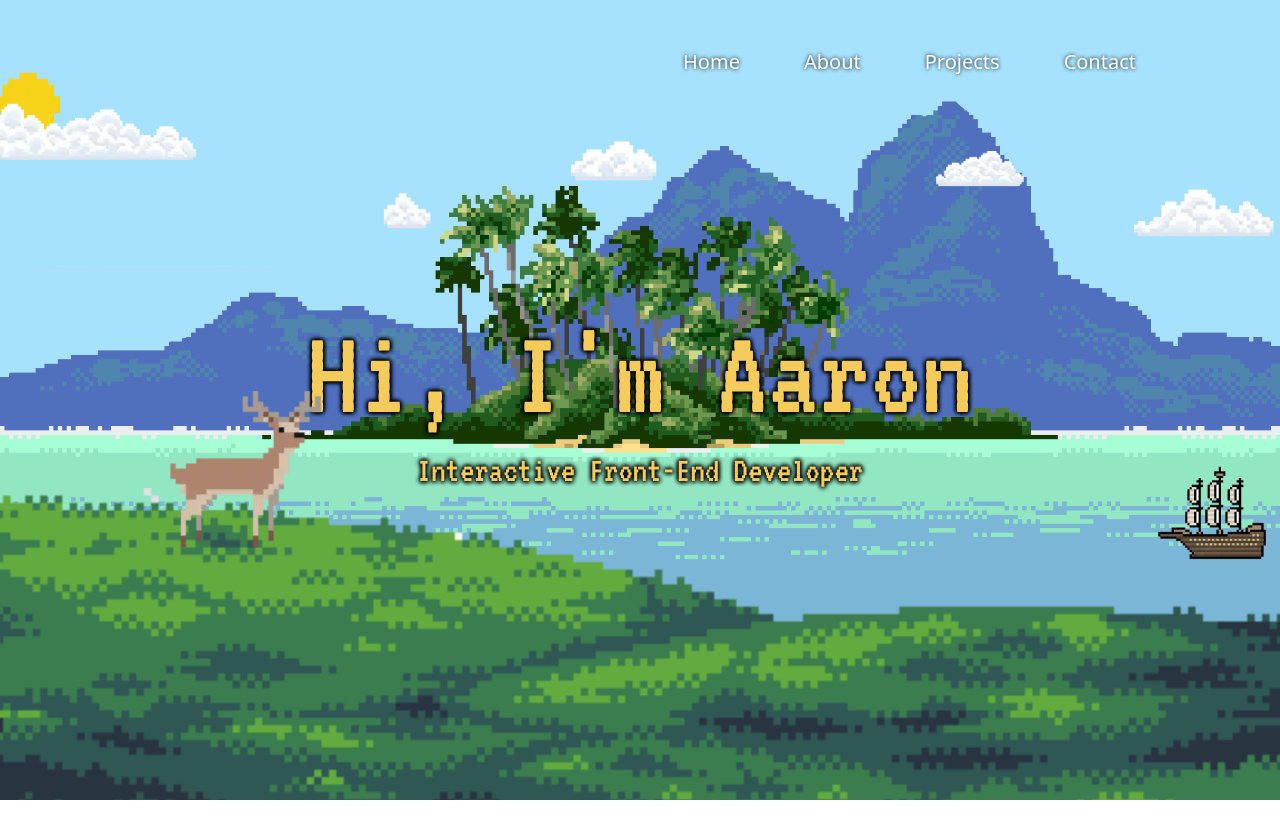
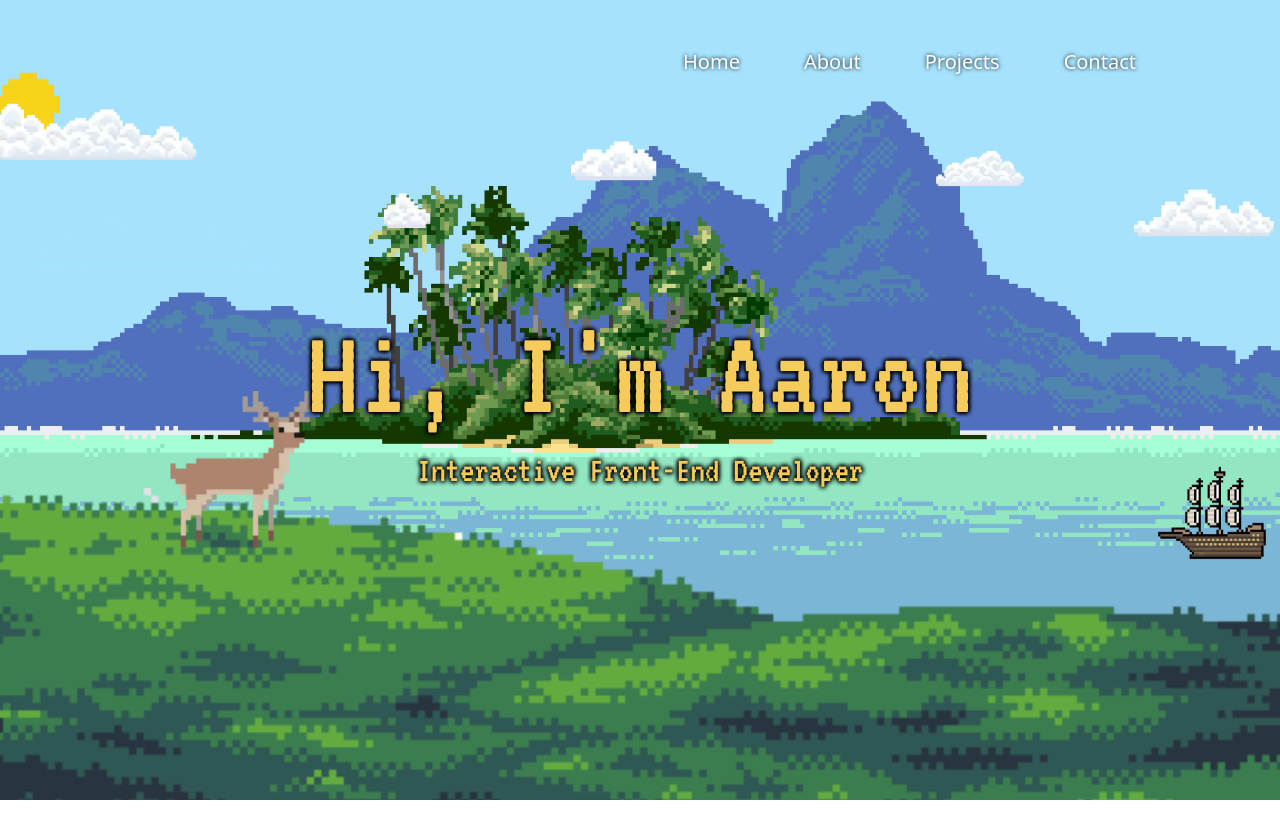
Before and after one commit to AaronHe09/portfolio, a Next.js app in the folder portfolio/: page / in a window 1280 px wide. Shown: the top 838 px of the page. Built offline with nearby package versions, Linux system fonts and the light colour scheme.

Commit message:
added parallax effect to all images

```diff
--- a/portfolio/app/globals.css
+++ b/portfolio/app/globals.css
@@ -21,12 +21,6 @@ html {
   scroll-behavior: smooth;
 }
 
-#parallax-container {
-  background-image: url("../public/island.webp");
-  background-size: cover;
-  background-repeat: no-repeat;
-}
-
 .text-shadow {
   text-shadow: 0 0 4px black;
 }
--- a/portfolio/components/Intro.tsx
+++ b/portfolio/components/Intro.tsx
@@ -19,7 +19,7 @@ const Intro = () => {
   };
 
   return (
-    <div className="absolute top-1/2 left-1/2 transform -translate-x-1/2 -translate-y-1/2 w-full p-2">
+    <div className="absolute top-1/2 left-1/2 transform -translate-x-1/2 -translate-y-1/2 w-full p-2 z-30">
       <motion.h1
         className={`${vt323.className} text-center text-7xl md:text-9xl text-shadow text-[var(--gold)] dark-shadow cursor-default`}
         variants={variant}
--- a/portfolio/components/Parallax.tsx
+++ b/portfolio/components/Parallax.tsx
@@ -26,13 +26,19 @@ const Parallax = () => {
         alt="boat"
         width={120}
         height={120}
-        className="absolute top-[58%] left-[90%]"
+        className="absolute top-[58%] left-[90%] z-10"
+        style={{
+          position: "absolute",
+          left: `${90 + scrollY * -0.015}%`,
+          top: `${58 + scrollY * 0.05}%`,
+        }}
       />
       <Image
         src="/cloud.webp"
         alt="cloud"
         layout="fill"
         objectFit="cover"
+        className="z-10"
         style={{ position: "absolute", top: `${scrollY * -0.07}%` }}
       />
       <Image
@@ -40,6 +46,7 @@ const Parallax = () => {
         alt="cloud"
         layout="fill"
         objectFit="cover"
+        className="z-10"
         style={{ position: "absolute", top: `${scrollY * -0.05}%` }}
       />
       <Image
@@ -47,42 +54,53 @@ const Parallax = () => {
         alt="cloud"
         layout="fill"
         objectFit="cover"
-        style={{ position: "absolute", top: `${scrollY * -0.1}%` }}
+        className="z-10"
+        style={{ position: "absolute", top: `${scrollY * -0.05}%` }}
       />
       <Image
         src="/cloud4.webp"
         alt="cloud"
         layout="fill"
         objectFit="cover"
-        style={{ position: "absolute", top: `${scrollY * -0.07}%` }}
+        className="z-10"
+        style={{ position: "absolute", top: `${scrollY * -0.08}%` }}
       />
       <Image
         src="/cloud5.webp"
         alt="cloud"
         layout="fill"
         objectFit="cover"
-        className="z-10"
-        style={{ position: "absolute", top: `${scrollY * -0.05}%` }}
+        className="z-20"
+        style={{ position: "absolute", top: `${scrollY * -0.02}%` }}
       />
       <Image
         src="/sun.webp"
         alt="sun"
         layout="fill"
         objectFit="cover"
-        style={{ position: "absolute", top: `${scrollY * -0.05}%` }}
+        className="z-10"
+        style={{ position: "absolute", top: `${scrollY * -0.02}%` }}
       />
       <Image
         src="/deer.svg"
         alt="deer"
         layout="fill"
         objectFit="cover"
-        className="z-10 deer"
+        className="z-20 deer"
       />
       <Image
         src="/background.webp"
         alt="background"
         layout="fill"
         objectFit="cover"
+        className="z-10"
+      />
+      <Image
+        src="/island.webp"
+        alt="background"
+        layout="fill"
+        objectFit="cover"
+        style={{ position: "absolute", top: `${scrollY * 0.05}%` }}
       />
     </section>
   );
```
